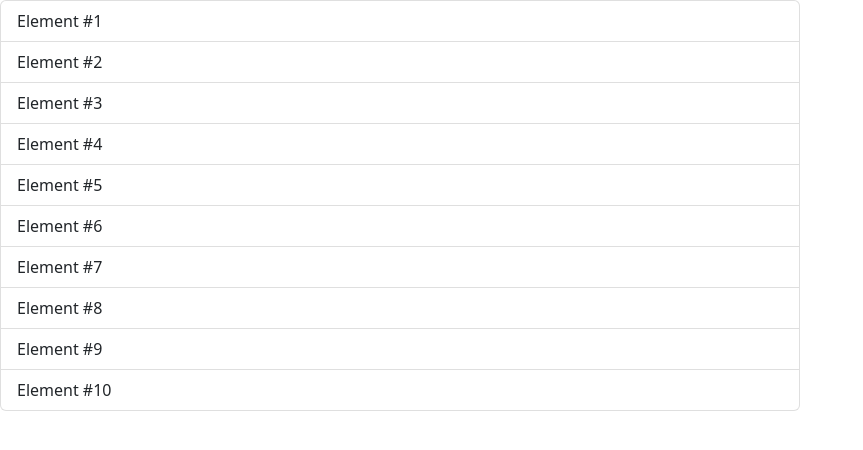
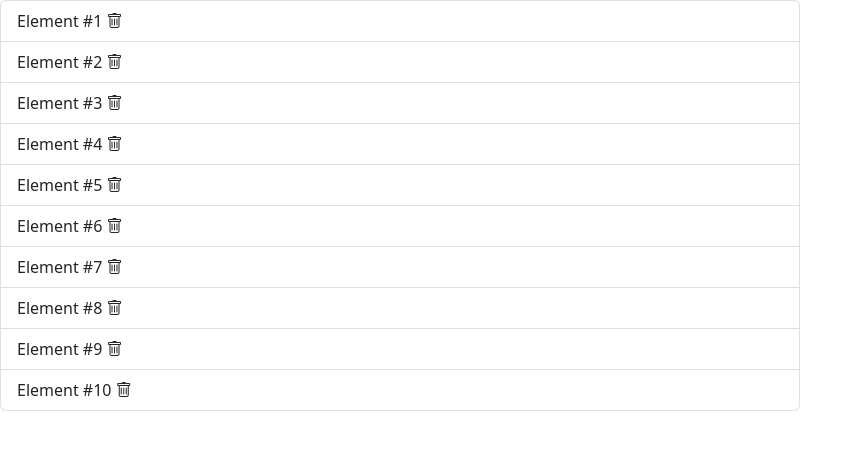
Before and after one commit to diegodrf/simple-list, an Angular app: page / in a window 1280 px wide. Shown: the top 450 px of the page, without its empty margins (0-863 px from the left). Built offline with nearby package versions, Linux system fonts and the light colour scheme.

Commit message:
add remove function

```diff
--- a/src/app/components/items-list/items-list.component.html
+++ b/src/app/components/items-list/items-list.component.html
@@ -1,3 +1,6 @@
 <ul class="list-group">
-    <li class="list-group-item" *ngFor="let item of items">{{item}}</li>
+    <li class="list-group-item" *ngFor="let item of items; let i = index">
+        {{item}}
+        <i class="bi bi-trash" (click)="removeItem(i)"></i>
+    </li>
 </ul>
--- a/src/app/components/items-list/items-list.component.ts
+++ b/src/app/components/items-list/items-list.component.ts
@@ -15,7 +15,10 @@ export class ItemsListComponent implements OnInit {
     for(let i = 1; i<= 10; i++){
       this.items.push(`Element #${i}`);
     }
+  }
 
+  removeItem(index: number) {
+    this.items.splice(index, 1);
   }
 
 }
```
